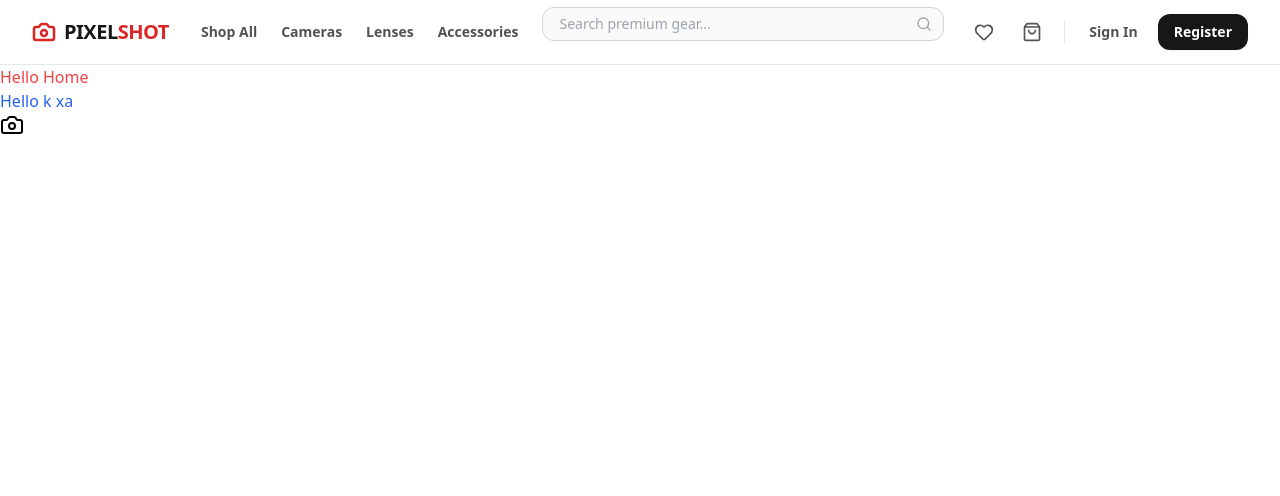
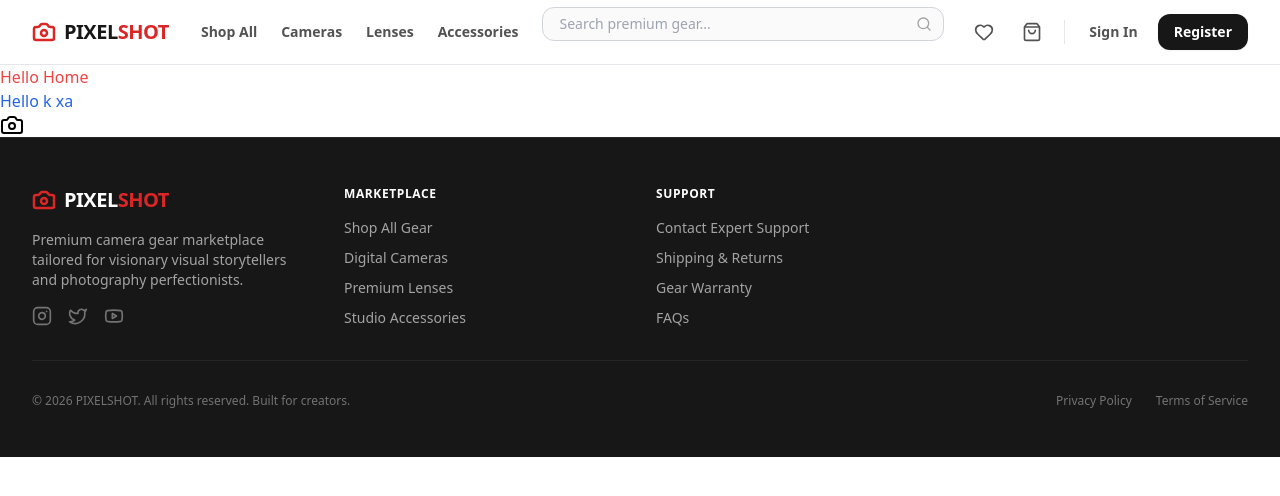
Before and after one commit to bipinjlimbu/B2C-E-Commerce---Django-Project, a Django app: page / in a window 1280 px wide. Shown: the top 496 px of the page. Run offline with Django 5.2, Linux system fonts and the light colour scheme.

Commit message:
Footer Component Added

```diff
--- /dev/null
+++ b/ps_project/ps_app/templates/components/_footer.html
@@ -0,0 +1,54 @@
+<footer class="bg-neutral-900 text-neutral-400 font-sans border-t border-neutral-800 mt-auto">
+    <div class="max-w-7xl mx-auto px-4 sm:px-6 lg:px-8 py-12">
+        <div class="grid grid-cols-1 md:grid-cols-4 gap-8">
+
+            <div class="space-y-4">
+                <a href="/" class="flex items-center gap-2 text-xl font-black tracking-tight text-white shrink-0">
+                    <i data-lucide="camera" class="w-6 h-6 text-red-600 stroke-[2.5]"></i>
+                    <span>PIXEL<span class="text-red-600">SHOT</span></span>
+                </a>
+                <p class="text-sm text-neutral-400">
+                    Premium camera gear marketplace tailored for visionary visual storytellers and photography perfectionists.
+                </p>
+                <div class="flex items-center gap-4 text-neutral-500">
+                    <a href="#" class="hover:text-red-600 transition-colors"><i data-lucide="instagram" class="w-5 h-5"></i></a>
+                    <a href="#" class="hover:text-red-600 transition-colors"><i data-lucide="twitter" class="w-5 h-5"></i></a>
+                    <a href="#" class="hover:text-red-600 transition-colors"><i data-lucide="youtube" class="w-5 h-5"></i></a>
+                </div>
+            </div>
+
+            <div>
+                <h3 class="text-white text-xs font-bold uppercase tracking-wider mb-4">Marketplace</h3>
+                <ul class="space-y-2.5 text-sm">
+                    <li><a href="/products/" class="hover:text-white transition-colors">Shop All Gear</a></li>
+                    <li><a href="/products/?category=cameras" class="hover:text-white transition-colors">Digital Cameras</a></li>
+                    <li><a href="/products/?category=lenses" class="hover:text-white transition-colors">Premium Lenses</a></li>
+                    <li><a href="/products/?category=accessories" class="hover:text-white transition-colors">Studio Accessories</a></li>
+                </ul>
+            </div>
+
+            <div>
+                <h3 class="text-white text-xs font-bold uppercase tracking-wider mb-4">Support</h3>
+                <ul class="space-y-2.5 text-sm">
+                    <li><a href="/contact/" class="hover:text-white transition-colors">Contact Expert Support</a></li>
+                    <li><a href="/shipping-returns/" class="hover:text-white transition-colors">Shipping & Returns</a></li>
+                    <li><a href="/warranty/" class="hover:text-white transition-colors">Gear Warranty</a></li>
+                    <li><a href="/faqs/" class="hover:text-white transition-colors">FAQs</a></li>
+                </ul>
+            </div>
+
+        </div>
+
+        <hr class="border-neutral-800 my-8">
+
+        <div class="flex flex-col sm:flex-row justify-between items-center gap-4 text-xs text-neutral-500">
+            <div>
+                &copy; 2026 PIXELSHOT. All rights reserved. Built for creators.
+            </div>
+            <div class="flex gap-6">
+                <a href="/privacy-policy/" class="hover:text-white transition-colors">Privacy Policy</a>
+                <a href="/terms-of-service/" class="hover:text-white transition-colors">Terms of Service</a>
+            </div>
+        </div>
+    </div>
+</footer>
--- a/ps_project/ps_app/templates/main/home_page.html
+++ b/ps_project/ps_app/templates/main/home_page.html
@@ -10,6 +10,7 @@
 <h1 class="text-red-500" > Hello Home </h1>
 <p class="text-blue-600" >Hello k xa </p>
 <i data-lucide="camera" class="lucide lucide-camera"></i>
+        {% include 'components/_footer.html' %}
 
 <script src="{% static 'js/lucide.min.js' %}"></script>
 <script>
--- a/ps_project/static/css/styles.css
+++ b/ps_project/static/css/styles.css
@@ -427,7 +427,7 @@ Ensure the default browser behavior of the `hidden` attribute.
   --tw-transform: translateX(var(--tw-translate-x)) translateY(var(--tw-translate-y)) rotate(var(--tw-rotate)) skewX(var(--tw-skew-x)) skewY(var(--tw-skew-y)) scaleX(var(--tw-scale-x)) scaleY(var(--tw-scale-y));
 }
 
-.border, .border-b, .file\:border-0::file-selector-button {
+.border, .border-b, .border-t, .file\:border-0::file-selector-button {
   --tw-border-opacity: 1;
   border-color: rgb(229 231 235 / var(--tw-border-opacity));
 }
@@ -509,6 +509,11 @@ Ensure the default browser behavior of the `hidden` attribute.
   margin-right: 1.5rem;
 }
 
+.my-8 {
+  margin-top: 2rem;
+  margin-bottom: 2rem;
+}
+
 .mb-8 {
   margin-bottom: 2rem;
 }
@@ -551,6 +556,10 @@ Ensure the default browser behavior of the `hidden` attribute.
 
 .mb-4 {
   margin-bottom: 1rem;
+}
+
+.mt-auto {
+  margin-top: auto;
 }
 
 .block {
@@ -703,6 +712,10 @@ Ensure the default browser behavior of the `hidden` attribute.
   grid-template-columns: repeat(1, minmax(0, 1fr));
 }
 
+.flex-col {
+  flex-direction: column;
+}
+
 .items-start {
   align-items: flex-start;
 }
@@ -777,6 +790,18 @@ Ensure the default browser behavior of the `hidden` attribute.
   margin-left: calc(0.75rem * calc(1 - var(--tw-space-x-reverse)));
 }
 
+.space-y-2\.5 > :not([hidden]) ~ :not([hidden]) {
+  --tw-space-y-reverse: 0;
+  margin-top: calc(0.625rem * calc(1 - var(--tw-space-y-reverse)));
+  margin-bottom: calc(0.625rem * var(--tw-space-y-reverse));
+}
+
+.space-y-2 > :not([hidden]) ~ :not([hidden]) {
+  --tw-space-y-reverse: 0;
+  margin-top: calc(0.5rem * calc(1 - var(--tw-space-y-reverse)));
+  margin-bottom: calc(0.5rem * var(--tw-space-y-reverse));
+}
+
 .overflow-hidden {
   overflow: hidden;
 }
@@ -805,6 +830,10 @@ Ensure the default browser behavior of the `hidden` attribute.
   border-bottom-width: 1px;
 }
 
+.border-t {
+  border-top-width: 1px;
+}
+
 .border-gray-200 {
   --tw-border-opacity: 1;
   border-color: rgb(229 231 235 / var(--tw-border-opacity));
@@ -823,6 +852,16 @@ Ensure the default browser behavior of the `hidden` attribute.
 .border-red-200 {
   --tw-border-opacity: 1;
   border-color: rgb(254 202 202 / var(--tw-border-opacity));
+}
+
+.border-neutral-800 {
+  --tw-border-opacity: 1;
+  border-color: rgb(38 38 38 / var(--tw-border-opacity));
+}
+
+.border-neutral-700 {
+  --tw-border-opacity: 1;
+  border-color: rgb(64 64 64 / var(--tw-border-opacity));
 }
 
 .bg-gray-50 {
@@ -873,6 +912,11 @@ Ensure the default browser behavior of the `hidden` attribute.
 .bg-neutral-100 {
   --tw-bg-opacity: 1;
   background-color: rgb(245 245 245 / var(--tw-bg-opacity));
+}
+
+.bg-neutral-800 {
+  --tw-bg-opacity: 1;
+  background-color: rgb(38 38 38 / var(--tw-bg-opacity));
 }
 
 .stroke-\[2\.5\] {
@@ -944,6 +988,11 @@ Ensure the default browser behavior of the `hidden` attribute.
   padding-right: 0.5rem;
 }
 
+.py-12 {
+  padding-top: 3rem;
+  padding-bottom: 3rem;
+}
+
 .pl-3\.5 {
   padding-left: 0.875rem;
 }
@@ -974,6 +1023,10 @@ Ensure the default browser behavior of the `hidden` attribute.
 
 .pr-9 {
   padding-right: 2.25rem;
+}
+
+.pr-10 {
+  padding-right: 2.5rem;
 }
 
 .text-center {
@@ -1200,6 +1253,11 @@ Ensure the default browser behavior of the `hidden` attribute.
   color: rgb(0 0 0 / var(--tw-text-opacity));
 }
 
+.hover\:text-white:hover {
+  --tw-text-opacity: 1;
+  color: rgb(255 255 255 / var(--tw-text-opacity));
+}
+
 .hover\:file\:bg-red-600::file-selector-button:hover {
   --tw-bg-opacity: 1;
   background-color: rgb(220 38 38 / var(--tw-bg-opacity));
@@ -1250,6 +1308,10 @@ Ensure the default browser behavior of the `hidden` attribute.
     display: inline;
   }
 
+  .sm\:flex-row {
+    flex-direction: row;
+  }
+
   .sm\:px-6 {
     padding-left: 1.5rem;
     padding-right: 1.5rem;
@@ -1268,6 +1330,10 @@ Ensure the default browser behavior of the `hidden` attribute.
   .md\:grid-cols-2 {
     grid-template-columns: repeat(2, minmax(0, 1fr));
   }
+
+  .md\:grid-cols-4 {
+    grid-template-columns: repeat(4, minmax(0, 1fr));
+  }
 }
 
 @media (min-width: 1024px) {
```
